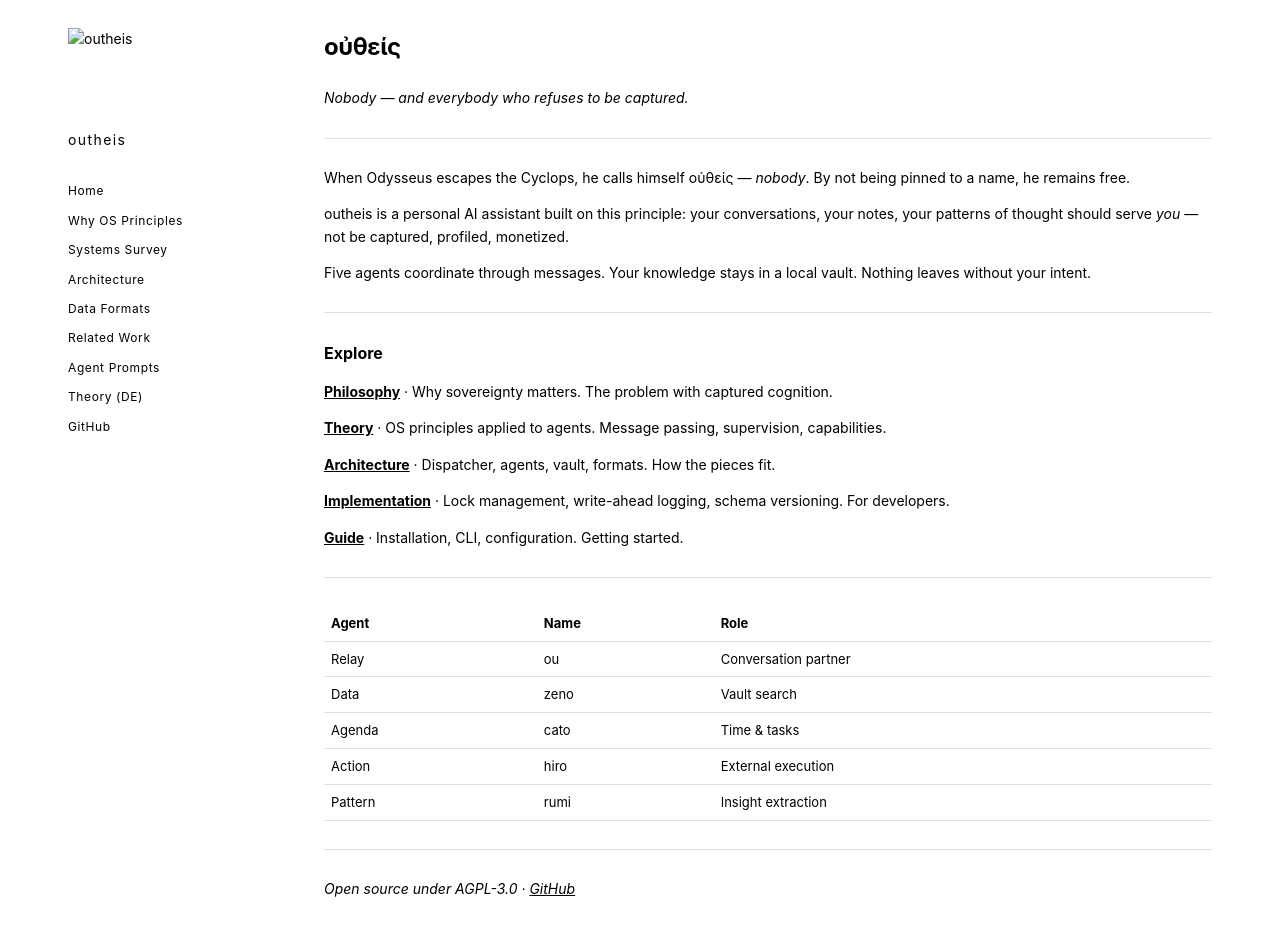
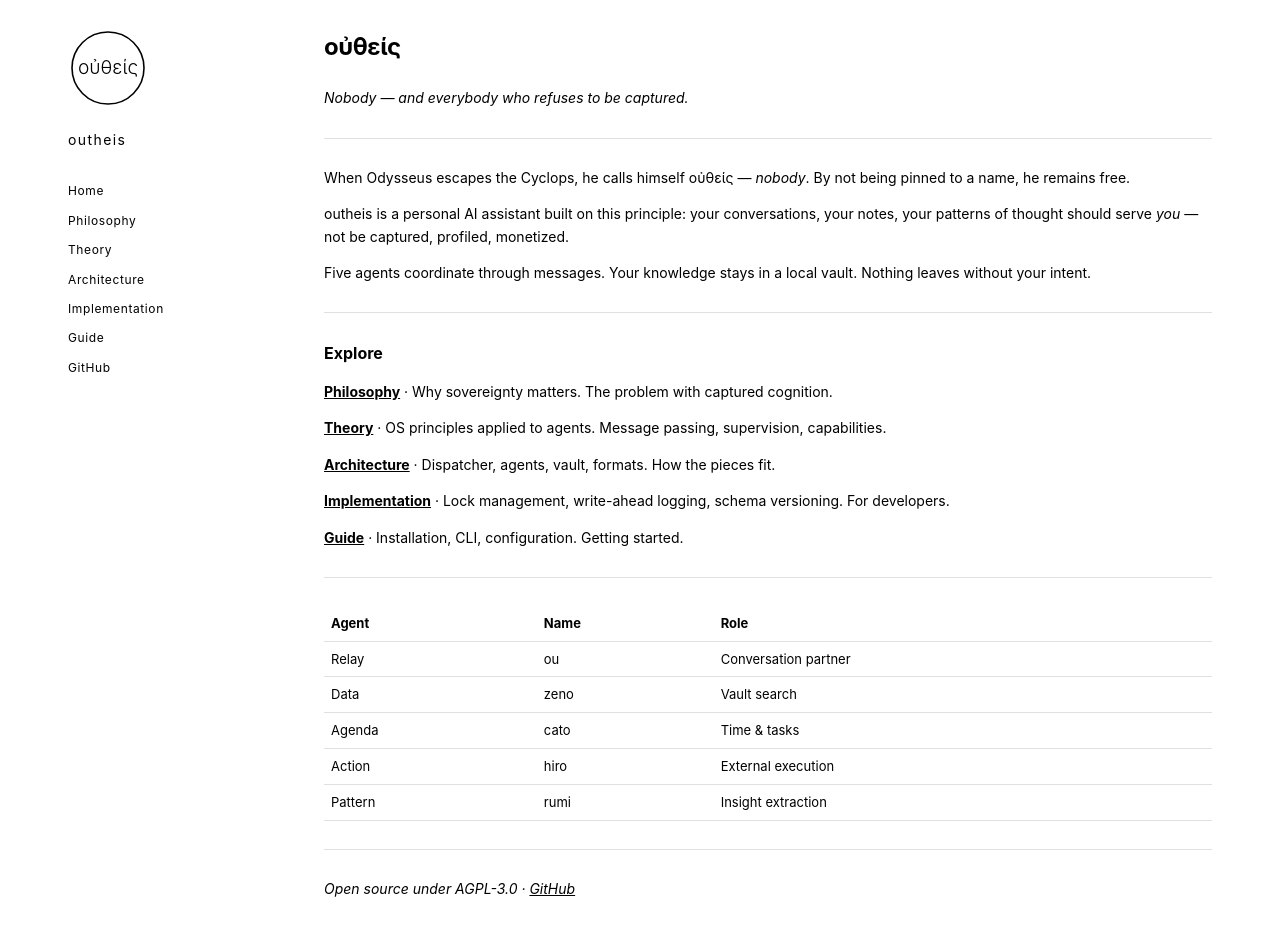
Before and after one commit to outheis-labs/outheis-minimal, a Jekyll site: the page built from web/index.md, in a window 1280 px wide and 942 px high. Shown: the top 936 px of the window. Built offline with Jekyll 4.4.1, drawn with Linux system fonts in a browser that asks for light colours; some web fonts are replaced.

Commit message:
Fix site: Inter font, logo, updated navigation
- Add Inter font from rsms.me
- Add minimal SVG logo (circle + οὐθείς)
- Update sidebar nav to new section structure
- Enable Inter variable font features

```diff
--- a/web/_layouts/default.html
+++ b/web/_layouts/default.html
@@ -9,6 +9,8 @@
   <link rel="shortcut icon" href="{{ '/favicon.ico' | relative_url }}">
   <link rel="apple-touch-icon" sizes="180x180" href="{{ '/apple-touch-icon.png' | relative_url }}">
   <link rel="manifest" href="{{ '/site.webmanifest' | relative_url }}">
+  <link rel="preconnect" href="https://rsms.me/">
+  <link rel="stylesheet" href="https://rsms.me/inter/inter.css">
   <style>
     *, *::before, *::after { box-sizing: border-box; margin: 0; padding: 0; }
 
@@ -16,10 +18,17 @@
       width: 100%;
       min-height: 100vh;
       background: #fff;
-      font-family: -apple-system, BlinkMacSystemFont, "Segoe UI", Roboto, Helvetica, Arial, sans-serif;
+      font-family: "Inter", -apple-system, BlinkMacSystemFont, "Segoe UI", Roboto, Helvetica, Arial, sans-serif;
       font-size: 14px;
       line-height: 1.6;
       color: #000;
+      font-feature-settings: "cv01", "cv02", "cv03", "cv04";
+    }
+
+    @supports (font-variation-settings: normal) {
+      html, body {
+        font-family: "Inter var", -apple-system, BlinkMacSystemFont, "Segoe UI", Roboto, Helvetica, Arial, sans-serif;
+      }
     }
 
     .container {
@@ -238,13 +247,11 @@
       <nav>
         <ul class="sidebar-nav">
           <li><a href="{{ '/' | relative_url }}">Home</a></li>
-          <li><a href="{{ '/design/01-why-os-principles' | relative_url }}">Why OS Principles</a></li>
-          <li><a href="{{ '/design/02-systems-survey' | relative_url }}">Systems Survey</a></li>
-          <li><a href="{{ '/design/03-architecture' | relative_url }}">Architecture</a></li>
-          <li><a href="{{ '/design/04-data-formats' | relative_url }}">Data Formats</a></li>
-          <li><a href="{{ '/design/05-related-work' | relative_url }}">Related Work</a></li>
-          <li><a href="{{ '/design/06-agent-prompts' | relative_url }}">Agent Prompts</a></li>
-          <li><a href="{{ '/theory/temporalization-of-order' | relative_url }}">Theory (DE)</a></li>
+          <li><a href="{{ '/philosophy/' | relative_url }}">Philosophy</a></li>
+          <li><a href="{{ '/theory/' | relative_url }}">Theory</a></li>
+          <li><a href="{{ '/architecture/' | relative_url }}">Architecture</a></li>
+          <li><a href="{{ '/implementation/' | relative_url }}">Implementation</a></li>
+          <li><a href="{{ '/guide/' | relative_url }}">Guide</a></li>
           <li><a href="https://github.com/outheis-labs/outheis-minimal">GitHub</a></li>
         </ul>
       </nav>
```
Also changed, not shown: web/assets/logo.svg (added).
